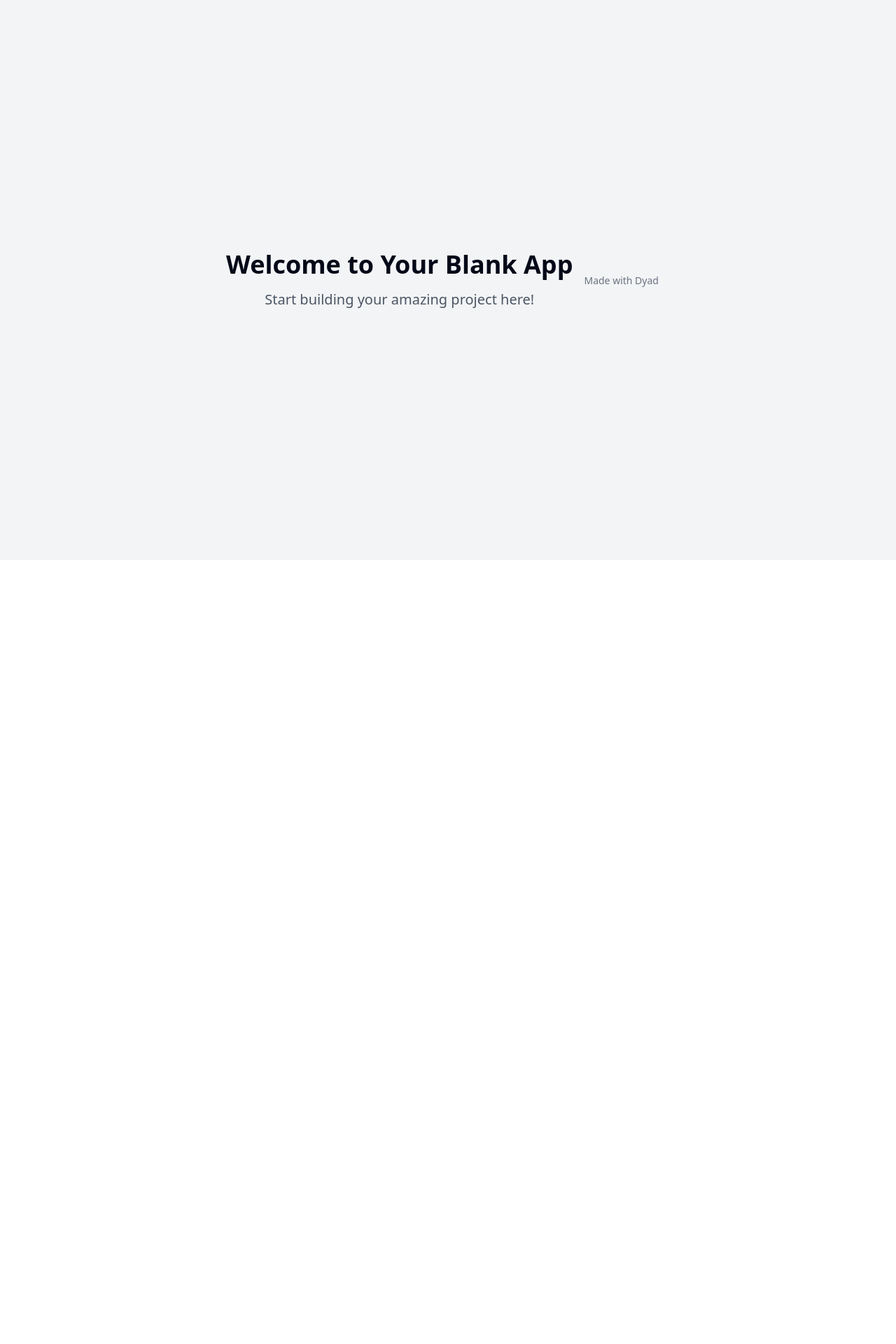
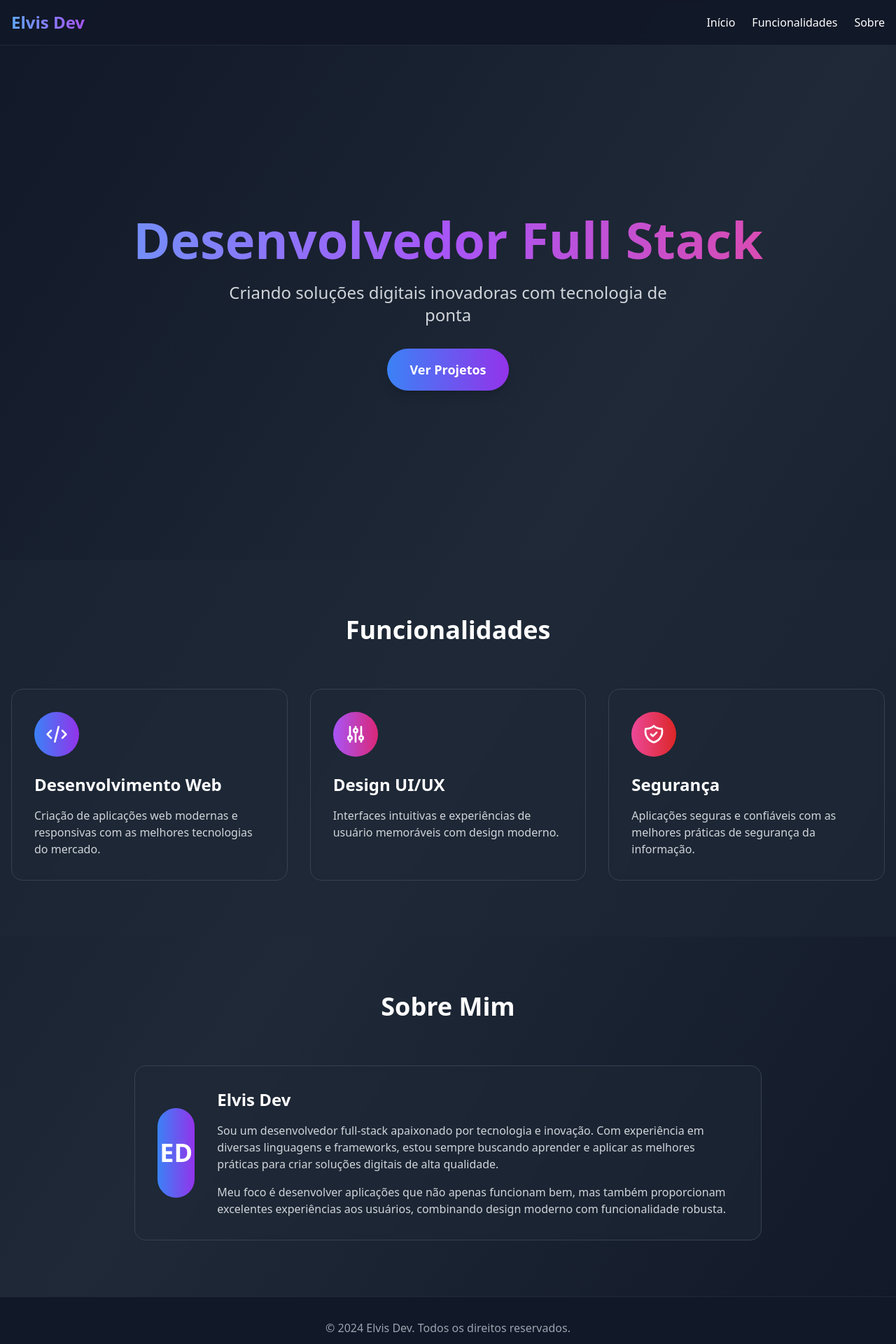
Before and after one commit to elvisdavi77/Meu-Projeto, a React (Vite) app: page / in a window 1280 px wide. Shown: the top 1920 px of the page at 70% size. Before the commit the page ends 800 px from the top, so only its background shows below. Built offline with nearby package versions, Linux system fonts and the light colour scheme.

Commit message:
[dyad] wrote 1 file(s) + extra files edited outside of Dyad

```diff
--- a/src/pages/Index.tsx
+++ b/src/pages/Index.tsx
@@ -1,16 +1,118 @@
-// Update this page (the content is just a fallback if you fail to update the page)
+"use client";
 
 import { MadeWithDyad } from "@/components/made-with-dyad";
 
 const Index = () => {
   return (
-    <div className="min-h-screen flex items-center justify-center bg-gray-100">
-      <div className="text-center">
-        <h1 className="text-4xl font-bold mb-4">Welcome to Your Blank App</h1>
-        <p className="text-xl text-gray-600">
-          Start building your amazing project here!
-        </p>
-      </div>
+    <div className="min-h-screen bg-gradient-to-br from-gray-900 via-gray-800 to-gray-900 text-white">
+      {/* Header */}
+      <header className="fixed top-0 w-full bg-gray-900/95 backdrop-blur-sm border-b border-gray-800 z-50">
+        <div className="container mx-auto px-4 py-4">
+          <div className="flex justify-between items-center">
+            <h1 className="text-2xl font-bold bg-gradient-to-r from-blue-400 to-purple-500 bg-clip-text text-transparent">
+              Elvis Dev
+            </h1>
+            <nav className="hidden md:flex space-x-6">
+              <a href="#home" className="hover:text-blue-400 transition-colors">Início</a>
+              <a href="#features" className="hover:text-blue-400 transition-colors">Funcionalidades</a>
+              <a href="#about" className="hover:text-blue-400 transition-colors">Sobre</a>
+            </nav>
+            <button className="md:hidden text-white">
+              <svg className="w-6 h-6" fill="none" stroke="currentColor" viewBox="0 0 24 24">
+                <path strokeLinecap="round" strokeLinejoin="round" strokeWidth={2} d="M4 6h16M4 12h16M4 18h16" />
+              </svg>
+            </button>
+          </div>
+        </div>
+      </header>
+
+      {/* Hero Section */}
+      <section id="home" className="min-h-screen flex items-center justify-center pt-16">
+        <div className="container mx-auto px-4 text-center">
+          <h2 className="text-5xl md:text-7xl font-bold mb-6 bg-gradient-to-r from-blue-400 via-purple-500 to-pink-500 bg-clip-text text-transparent">
+            Desenvolvedor Full Stack
+          </h2>
+          <p className="text-xl md:text-2xl text-gray-300 mb-8 max-w-2xl mx-auto">
+            Criando soluções digitais inovadoras com tecnologia de ponta
+          </p>
+          <button className="bg-gradient-to-r from-blue-500 to-purple-600 hover:from-blue-600 hover:to-purple-700 text-white px-8 py-4 rounded-full text-lg font-semibold transition-all duration-300 transform hover:scale-105 shadow-lg">
+            Ver Projetos
+          </button>
+        </div>
+      </section>
+
+      {/* Features Section */}
+      <section id="features" className="py-20 bg-gray-800/50">
+        <div className="container mx-auto px-4">
+          <h2 className="text-4xl font-bold text-center mb-16">Funcionalidades</h2>
+          <div className="grid md:grid-cols-3 gap-8">
+            <div className="bg-gray-800/50 backdrop-blur-sm rounded-2xl p-8 border border-gray-700 hover:border-blue-500 transition-all duration-300 hover:transform hover:scale-105">
+              <div className="w-16 h-16 bg-gradient-to-r from-blue-500 to-purple-600 rounded-full flex items-center justify-center mb-6">
+                <svg className="w-8 h-8 text-white" fill="none" stroke="currentColor" viewBox="0 0 24 24">
+                  <path strokeLinecap="round" strokeLinejoin="round" strokeWidth={2} d="M10 20l4-16m4 4l4 4-4 4M6 16l-4-4 4-4" />
+                </svg>
+              </div>
+              <h3 className="text-2xl font-bold mb-4">Desenvolvimento Web</h3>
+              <p className="text-gray-300">Criação de aplicações web modernas e responsivas com as melhores tecnologias do mercado.</p>
+            </div>
+
+            <div className="bg-gray-800/50 backdrop-blur-sm rounded-2xl p-8 border border-gray-700 hover:border-purple-500 transition-all duration-300 hover:transform hover:scale-105">
+              <div className="w-16 h-16 bg-gradient-to-r from-purple-500 to-pink-600 rounded-full flex items-center justify-center mb-6">
+                <svg className="w-8 h-8 text-white" fill="none" stroke="currentColor" viewBox="0 0 24 24">
+                  <path strokeLinecap="round" strokeLinejoin="round" strokeWidth={2} d="M12 6V4m0 2a2 2 0 100 4m0-4a2 2 0 110 4m-6 8a2 2 0 100-4m0 4a2 2 0 110-4m0 4v2m0-6V4m6 6v10m6-2a2 2 0 100-4m0 4a2 2 0 110-4m0 4v2m0-6V4" />
+                </svg>
+              </div>
+              <h3 className="text-2xl font-bold mb-4">Design UI/UX</h3>
+              <p className="text-gray-300">Interfaces intuitivas e experiências de usuário memoráveis com design moderno.</p>
+            </div>
+
+            <div className="bg-gray-800/50 backdrop-blur-sm rounded-2xl p-8 border border-gray-700 hover:border-pink-500 transition-all duration-300 hover:transform hover:scale-105">
+              <div className="w-16 h-16 bg-gradient-to-r from-pink-500 to-red-600 rounded-full flex items-center justify-center mb-6">
+                <svg className="w-8 h-8 text-white" fill="none" stroke="currentColor" viewBox="0 0 24 24">
+                  <path strokeLinecap="round" strokeLinejoin="round" strokeWidth={2} d="M9 12l2 2 4-4m5.618-4.016A11.955 11.955 0 0112 2.944a11.955 11.955 0 01-8.618 3.04A12.02 12.02 0 003 9c0 5.591 3.824 10.29 9 11.622 5.176-1.332 9-6.03 9-11.622 0-1.042-.133-2.052-.382-3.016z" />
+                </svg>
+              </div>
+              <h3 className="text-2xl font-bold mb-4">Segurança</h3>
+              <p className="text-gray-300">Aplicações seguras e confiáveis com as melhores práticas de segurança da informação.</p>
+            </div>
+          </div>
+        </div>
+      </section>
+
+      {/* About Section */}
+      <section id="about" className="py-20">
+        <div className="container mx-auto px-4">
+          <div className="max-w-4xl mx-auto">
+            <h2 className="text-4xl font-bold text-center mb-16">Sobre Mim</h2>
+            <div className="bg-gray-800/50 backdrop-blur-sm rounded-2xl p-8 border border-gray-700">
+              <div className="flex flex-col md:flex-row items-center gap-8">
+                <div className="w-32 h-32 bg-gradient-to-r from-blue-500 to-purple-600 rounded-full flex items-center justify-center">
+                  <span className="text-4xl font-bold text-white">ED</span>
+                </div>
+                <div className="text-center md:text-left">
+                  <h3 className="text-2xl font-bold mb-4">Elvis Dev</h3>
+                  <p className="text-gray-300 mb-4">
+                    Sou um desenvolvedor full-stack apaixonado por tecnologia e inovação. Com experiência em diversas linguagens e frameworks,
+                    estou sempre buscando aprender e aplicar as melhores práticas para criar soluções digitais de alta qualidade.
+                  </p>
+                  <p className="text-gray-300">
+                    Meu foco é desenvolver aplicações que não apenas funcionam bem, mas também proporcionam excelentes experiências
+                    aos usuários, combinando design moderno com funcionalidade robusta.
+                  </p>
+                </div>
+              </div>
+            </div>
+          </div>
+        </div>
+      </section>
+
+      {/* Footer */}
+      <footer className="bg-gray-900 border-t border-gray-800 py-8">
+        <div className="container mx-auto px-4 text-center">
+          <p className="text-gray-400">© 2024 Elvis Dev. Todos os direitos reservados.</p>
+        </div>
+      </footer>
+
       <MadeWithDyad />
     </div>
   );
```
Also changed, not shown: .dyad/screenshot/594aa6788bda48ca9854d2eeeef3770f98ede8cd.png (added).
